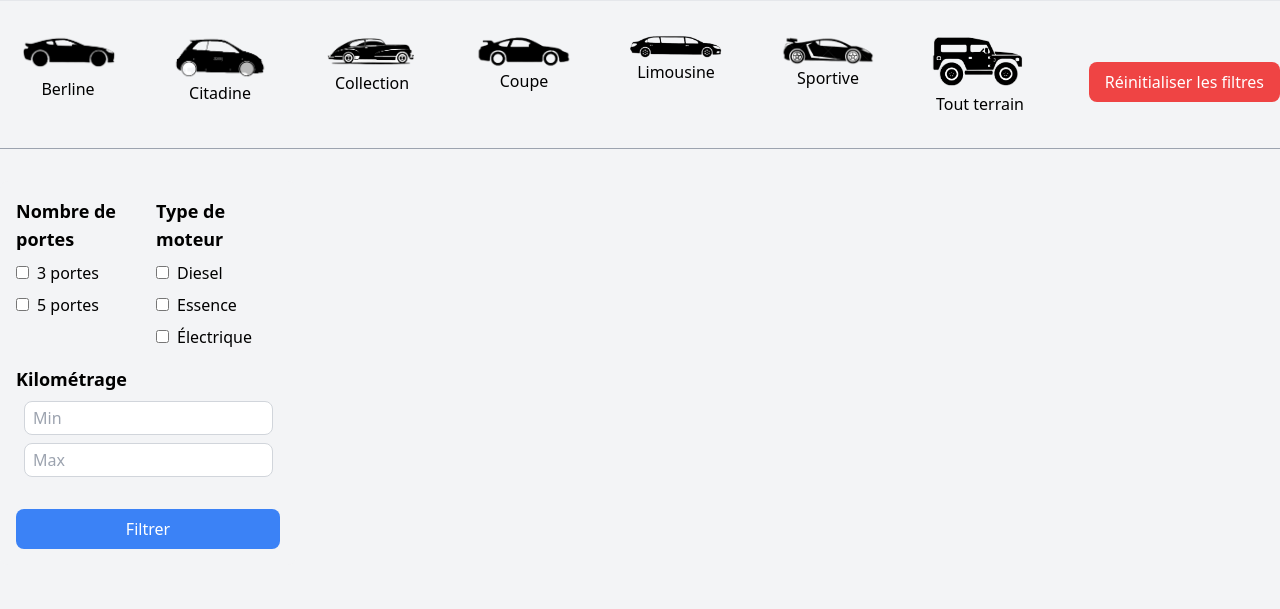
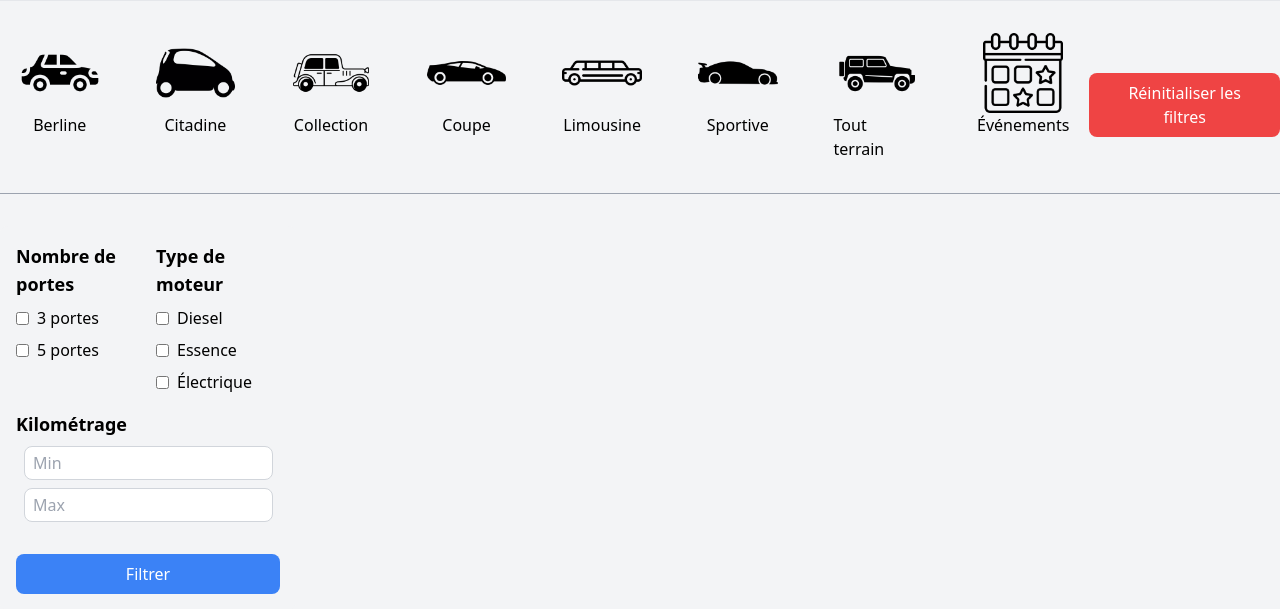
Before and after one commit to ThysmaJS/prestigeRent, a Symfony app: template templates/carsPage.html.twig in a window 1280 px wide. Shown: the part 68-677 px from the top of the page. Run offline with Twig, Linux system fonts and the light colour scheme; the template is opened without the code that fills it, so the values that code supplies are empty; some libraries are stand-ins or nearby versions.

Commit message:
MAJ logo + event category

```diff
--- a/src/DataFixtures/AppFixtures.php
+++ b/src/DataFixtures/AppFixtures.php
@@ -14,7 +14,7 @@ class AppFixtures extends Fixture
         $boites = ['automatique', 'manuel'];
         $events = ['Mariage', 'Anniversaire', 'EVG', 'Buisness'];
 
-        for ($i = 1; $i <= 10; $i++) {
+        for ($i = 1; $i <= 23; $i++) {
             $car = new Car();
             $car->setTitle('Voiture ' . $i);
             $car->setDescription('Description de la voiture ' . $i);
--- a/templates/carsPage.html.twig
+++ b/templates/carsPage.html.twig
@@ -13,34 +13,62 @@
 
 			<main class="container mx-auto my-8">
 				<div class="flex justify-between items-center mb-8">
-<div class="flex justify-center gap-4">
-    <a href="{{ path('filterCars', {'type': 'berline'}) }}" class="flex flex-col items-center mx-5">
-        <img src="{{ asset('../assets/images/berline_bar.png') }}" alt="Berline" class="w-24 h-auto">
-        <span class="mt-2">Berline</span>
+					<div id="car-type-buttons" class="flex justify-center gap-4">
+						<a href="{{ path('filterCars', {'type': 'berline'}) }}" id="car-type-buttons" class="flex flex-col items-center mx-5">
+							<img src="{{ asset('../assets/images/berline_bar.png') }}" alt="Berline" class="w-20 h-20">
+							<span class="image-alt">Berline</span>
 						</a>
-    <a href="{{ path('filterCars', {'type': 'citadine'}) }}" class="flex flex-col items-center mx-5">
-        <img src="{{ asset('../assets/images/citadine_bar.png') }}" alt="Citadine" class="w-24 h-auto">
+						<a href="{{ path('filterCars', {'type': 'citadine'}) }}" id="car-type-buttons" class="flex flex-col items-center mx-5">
+							<img src="{{ asset('../assets/images/citadine_bar.png') }}" alt="Citadine" class="w-20 h-20">
 							<span class="image-alt">Citadine</span>
 						</a>
-    <a href="{{ path('filterCars', {'type': 'collection'}) }}" class="flex flex-col items-center mx-5">
-        <img src="{{ asset('../assets/images/collection_bar.png') }}" alt="Collection" class="w-24 h-auto">
+						<a href="{{ path('filterCars', {'type': 'collection'}) }}" id="car-type-buttons" class="flex flex-col items-center mx-5">
+							<img src="{{ asset('../assets/images/collection_bar.png') }}" alt="Collection" class="w-20 h-20">
 							<span class="image-alt">Collection</span>
 						</a>
-    <a href="{{ path('filterCars', {'type': 'coupe'}) }}" class="flex flex-col items-center mx-5">
-        <img src="{{ asset('../assets/images/coupe_bar.png') }}" alt="Coupe" class="w-24 h-auto">
+						<a href="{{ path('filterCars', {'type': 'coupe'}) }}" id="car-type-buttons" class="flex flex-col items-center mx-5">
+							<img src="{{ asset('../assets/images/coupe_bar.png') }}" alt="Coupe" class="w-20 h-20">
 							<span class="image-alt">Coupe</span>
 						</a>
-    <a href="{{ path('filterCars', {'type': 'limousine'}) }}" class="flex flex-col items-center mx-5">
-        <img src="{{ asset('../assets/images/limousine_bar.png') }}" alt="Limousine" class="w-24 h-auto">
+						<a href="{{ path('filterCars', {'type': 'limousine'}) }}" id="car-type-buttons" class="flex flex-col items-center mx-5">
+							<img src="{{ asset('../assets/images/limousine_bar.png') }}" alt="Limousine" class="w-20 h-20">
 							<span class="image-alt">Limousine</span>
 						</a>
-    <a href="{{ path('filterCars', {'type': 'sportive'}) }}" class="flex flex-col items-center mx-5">
-        <img src="{{ asset('../assets/images/sportive_bar.png') }}" alt="Sportive" class="w-24 h-auto">
+						<a href="{{ path('filterCars', {'type': 'sportive'}) }}" id="car-type-buttons" class="flex flex-col items-center mx-5">
+							<img src="{{ asset('../assets/images/sportive_bar.png') }}" alt="Sportive" class="w-20 h-20">
 							<span class="image-alt">Sportive</span>
 						</a>
-    <a href="{{ path('filterCars', {'type': 'tout_terrain'}) }}" class="flex flex-col items-center mx-5">
-        <img src="{{ asset('../assets/images/tout_terrain_bar.png') }}" alt="Tout terrain" class="w-24 h-auto">
+						<a href="{{ path('filterCars', {'type': 'tout_terrain'}) }}" id="car-type-buttons" class="flex flex-col items-center mx-5">
+							<img src="{{ asset('../assets/images/tout_terrain_bar.png') }}" alt="Tout terrain" class="w-20 h-20">
 							<span class="image-alt">Tout terrain</span>
+						</a>
+						<a href="#" id="event-toggle-button" class="flex flex-col items-center mx-5">
+							<img src="{{ asset('../assets/images/evenement.png') }}" alt="event" class="w-20 h-20">
+							<span class="image-alt">Événements</span>
+						</a>
+					</div>
+					<div id="event-buttons" class="flex justify-center gap-4" style="display: none;">
+
+
+						<a href="{{ path('filterCars', {'event': 'Anniversaire'}) }}" class="flex flex-col items-center mx-5 event-button">
+							<img src="{{ asset('../assets/images/gateau-danniversaire.png') }}" alt="event" class="w-20 h-20">
+							<span class="image-alt">Anniversaire</span>
+						</a>
+						<a href="{{ path('filterCars', {'event': 'Mariage'}) }}" class="flex flex-col items-center mx-5 event-button">
+							<img src="{{ asset('../assets/images/mariage.png') }}" alt="event" class="w-20 h-20">
+							<span class="image-alt">Mariage</span>
+						</a>
+						<a href="{{ path('filterCars', {'event': 'Buisness'}) }}" class="flex flex-col items-center mx-5 event-button">
+							<img src="{{ asset('../assets/images/buisness.png') }}" alt="event" class="w-20 h-20">
+							<span class="image-alt">Buisness</span>
+						</a>
+						<a href="{{ path('filterCars', {'event': 'EVG'}) }}" class="flex flex-col items-center mx-5 event-button">
+							<img src="{{ asset('../assets/images/evg.png') }}" alt="EVG" class="w-20 h-20">
+							<span class="image-alt">EVG</span>
+						</a>
+						<a href="#" id="car-toggle-button" class="flex flex-col items-center mx-5" style="display: none;">
+							<img src="{{ asset('../assets/images/voiture.png') }}" alt="car" class="w-20 h-20">
+							<span class="image-alt">Voitures</span>
 						</a>
 					</div>
 					<div class="boutonReset">
@@ -50,7 +78,8 @@
 
 				<hr class="border-t border-gray-400">
 				<div class="grid grid-cols-1 sm:grid-cols-2 md:grid-cols-3 lg:grid-cols-4 gap-8 mt-8">
-<form action="{{ path('filterCars') }}" method="get" class="grid grid-cols-1 sm:grid-cols-2 gap-4 bg-gray-100 p-4 rounded-lg">
+					<form
+						action="{{ path('filterCars') }}" method="get" class="grid grid-cols-1 sm:grid-cols-2 gap-4 bg-gray-100 p-4 rounded-lg">
 						<!-- Filtre par nombre de portes -->
 						<div>
 							<h2 class="text-lg font-semibold mb-2">Nombre de portes</h2>
@@ -109,10 +138,13 @@
 							<div class="p-4">
 								<h3 class="text-xl font-semibold text-gray-800">{{ car.title }}</h3>
 								<p class="text-gray-600">{{ car.description }}</p>
-                <p class="text-green-600 font-semibold mt-2">Prix: {{ car.price }} €</p>
+								<p class="text-green-600 font-semibold mt-2">Prix:
+									{{ car.price }}
+									€</p>
 							</div>
 							<!-- Bouton pour ajouter aux favoris -->
-<button class="heart-button absolute top-2 right-2 bg-white rounded-full p-2 shadow-md hover:bg-gray-200 focus:outline-none" data-car-id="{{ car.id }}">
+							<button
+								class="heart-button absolute top-2 right-2 bg-white rounded-full p-2 shadow-md hover:bg-gray-200 focus:outline-none" data-car-id="{{ car.id }}">
 								<!-- Icône de cœur -->
 								{% if car.id in app.session.get('favoriteCarIds', []) %}
 									<img src="{{ asset('../assets/images/coeurPlein.png') }}" alt="Coeur plein" class="w-6 h-6">
@@ -145,14 +177,12 @@
     // Sélectionnez tous les boutons avec la classe "heart-button"
     var heartButtons = document.querySelectorAll('.heart-button');
 
-    heartButtons.forEach(function(button) {
-        button.addEventListener('click', function() {
-            // Récupérer l'ID de la voiture à partir de l'attribut data-car-id
+    heartButtons.forEach(function (button) {
+        button.addEventListener('click', function () { // Récupérer l'ID de la voiture à partir de l'attribut data-car-id
             var carId = this.getAttribute('data-car-id');
 
             // Assurez-vous que l'ID de la voiture a été récupéré avec succès
-            if (carId) {
-                // Déterminer si la voiture est actuellement dans les favoris en vérifiant la source de l'image
+            if (carId) { // Déterminer si la voiture est actuellement dans les favoris en vérifiant la source de l'image
                 var isFavorite = this.querySelector('img').getAttribute('src') === "{{ asset('../assets/images/coeurPlein.png') }}";
 
                 // Définir l'URL en fonction de l'état actuel des favoris
@@ -165,35 +195,26 @@
                         'Content-Type': 'application/json',
                         'X-Requested-With': 'XMLHttpRequest'
                     },
-                    credentials: 'same-origin',
-                })
-                .then(function(response) {
-                    // Vérifiez si la requête a réussi
+                    credentials: 'same-origin'
+                }).then(function (response) { // Vérifiez si la requête a réussi
                     if (!response.ok) {
                         throw new Error('Network response was not ok');
                     }
                     // Analysez la réponse JSON
                     return response.json();
-                })
-                .then(function(data) {
-                    // Mettre à jour l'icône du cœur et le message d'alt en fonction de la réponse
+                }).then(function (data) { // Mettre à jour l'icône du cœur et le message d'alt en fonction de la réponse
                     var heartIcon = button.querySelector('img');
                     if (data.success) {
-                        if (isFavorite) {
-                            // La voiture a été retirée des favoris
+                        if (isFavorite) { // La voiture a été retirée des favoris
                             heartIcon.setAttribute('src', "{{ asset('../assets/images/coeurVide.png') }}");
                             heartIcon.alt = "Coeur vide";
-                        } else {
-                            // La voiture a été ajoutée aux favoris
+                        } else { // La voiture a été ajoutée aux favoris
                             heartIcon.setAttribute('src', "{{ asset('../assets/images/coeurPlein.png') }}");
                             heartIcon.alt = "Coeur plein";
                         }
-                    } else {
-                        // Afficher un message d'erreur ou de succès si nécessaire
+                    } else { // Afficher un message d'erreur ou de succès si nécessaire
                     }
-                })
-                .catch(function(error) {
-                    // Gérer les erreurs
+                }).catch(function (error) { // Gérer les erreurs
                     console.error('There was a problem with the fetch operation:', error);
                 });
             } else {
@@ -202,5 +223,34 @@
         });
 
     });
+
+    var eventToggleButton = document.getElementById('event-toggle-button');
+    var carToggleButton = document.getElementById('car-toggle-button');
+    var eventButtonsContainer = document.getElementById('event-buttons');
+    var carTypeButtonsContainer = document.getElementById('car-type-buttons');
+
+    eventToggleButton.addEventListener('click', function () {
+        if (eventButtonsContainer.style.display === 'flex') {
+            eventButtonsContainer.style.display = 'none';
+            carTypeButtonsContainer.style.display = 'flex';
+            carToggleButton.style.display = 'none'; // Assurez-vous que le bouton "Voiture" est masqué
+        } else {
+            eventButtonsContainer.style.display = 'flex';
+            carTypeButtonsContainer.style.display = 'none';
+            carToggleButton.style.display = 'inline-flex'; // Affichez le bouton "Voiture" lors de l'affichage des événements
+        }
+    });
+
+    carToggleButton.addEventListener('click', function () {
+        if (carTypeButtonsContainer.style.display === 'flex') {
+            carTypeButtonsContainer.style.display = 'none';
+            eventButtonsContainer.style.display = 'flex';
+            eventToggleButton.style.display = 'none';
+        } else {
+            carTypeButtonsContainer.style.display = 'flex';
+            eventButtonsContainer.style.display = 'none';
+            eventToggleButton.style.display = 'inline-flex';
+        }
+    });
 </script>
 {% endblock %}
```
Also changed, not shown: src/Controller/CarsPageController.php (+11 -3 lines), src/Repository/CarRepository.php (+20 -0 lines), assets/images/berline_bar.png, assets/images/buisness.png (added), assets/images/citadine_bar.png, assets/images/collection_bar.png, assets/images/coupe_bar.png, assets/images/evenement.png (added), assets/images/evg.png (added), assets/images/gateau-danniversaire.png (added), assets/images/limousine_bar.png, assets/images/mariage.png (added), assets/images/sportive_bar.png, assets/images/tout_terrain_bar.png, 1 more files. Lines whose indentation alone changed are shown as unchanged.
